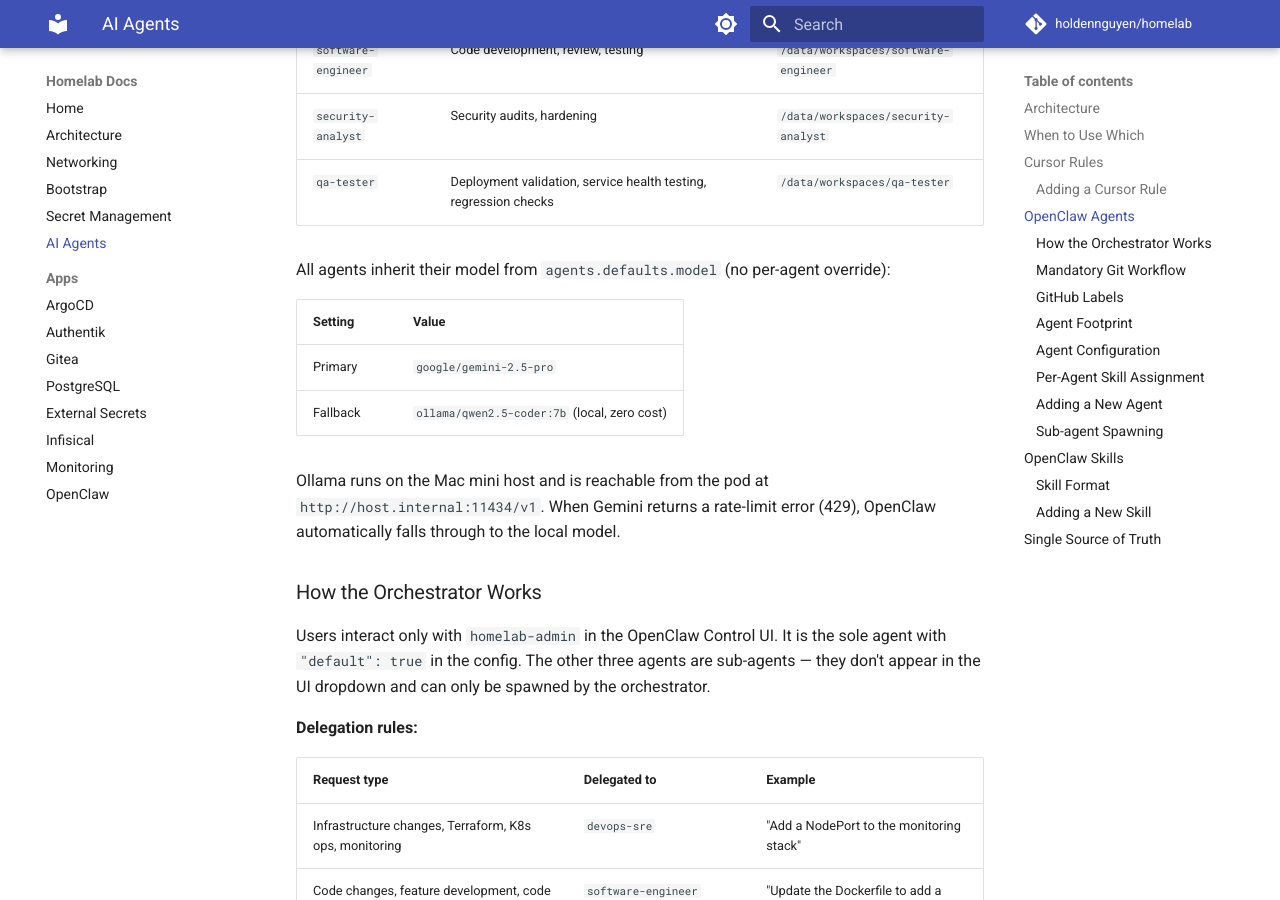
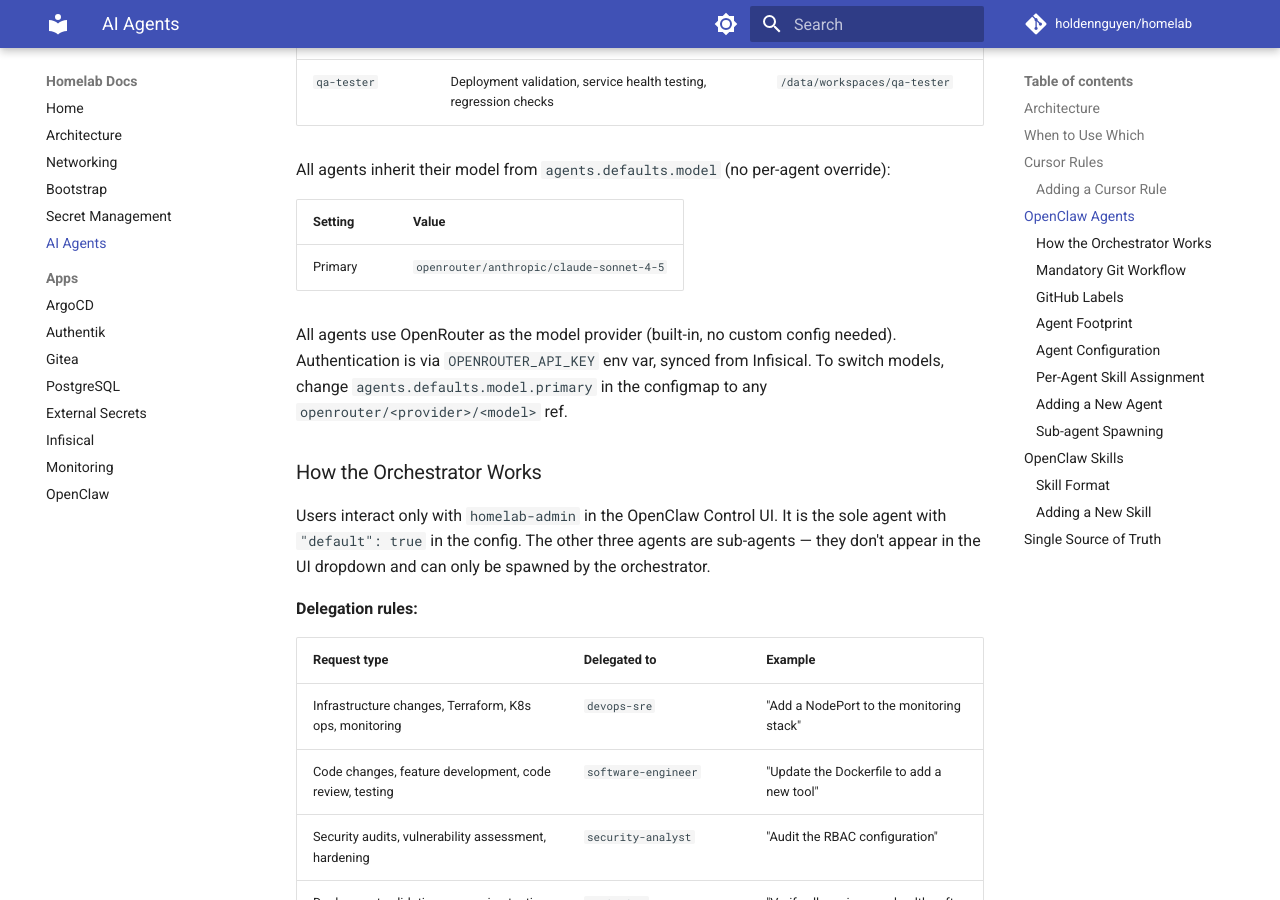
Before and after one commit to haingth77/homelab, an MkDocs documentation site: the page built from docs/ai-agents.md, in a window 1280 px wide and 900 px high, scrolled down 2864 px. Built offline with MkDocs 1.6.1 and Material for MkDocs 9.7.7, drawn with Linux system fonts in a browser that asks for light colours; comment, search, counter and statistics services are not loaded.

Commit message:
feat: replace Gemini + Ollama with OpenRouter as primary model provider
- Remove Ollama provider config and all per-agent model overrides
- Remove Gemini API key from ExternalSecret and deployment env
- Set OpenRouter (anthropic/claude-sonnet-4-5) as the single model
  provider via agents.defaults.model.primary
- Add OPENROUTER_API_KEY to ExternalSecret and deployment env
- Uninstall Ollama and clean up local model data
- Update all documentation across 12 files: architecture diagrams,
  agent tables, secrets inventory, troubleshooting, and mermaid diagrams

Co-authored-by: Cursor <cursoragent@cursor.com>

```diff
--- a/docs/ai-agents.md
+++ b/docs/ai-agents.md
@@ -34,13 +34,11 @@ flowchart TD
         HA -->|"sessions_spawn"| QA
     end
 
-    subgraph models ["Model Providers"]
-        Gemini["google/gemini-2.5-pro\n(primary)"]
-        Ollama["ollama/qwen2.5-coder:7b\n(fallback)"]
+    subgraph models ["Model Provider"]
+        OpenRouterM["OpenRouter\nanthropic/claude-sonnet-4-5"]
     end
 
-    openclaw --> Gemini
-    Gemini -.->|"429 rate limit"| Ollama
+    openclaw --> OpenRouterM
 
     Skills -->|"hostPath /skills"| openclaw
     AgentsMD -->|"hostPath → init container"| openclaw
@@ -100,10 +98,9 @@ All agents inherit their model from `agents.defaults.model` (no per-agent overri
 
 | Setting | Value |
 |---|---|
-| Primary | `google/gemini-2.5-pro` |
-| Fallback | `ollama/qwen2.5-coder:7b` (local, zero cost) |
+| Primary | `openrouter/anthropic/claude-sonnet-4-5` |
 
-Ollama runs on the Mac mini host and is reachable from the pod at `http://host.internal:11434/v1`. When Gemini returns a rate-limit error (429), OpenClaw automatically falls through to the local model.
+All agents use OpenRouter as the model provider (built-in, no custom config needed). Authentication is via `OPENROUTER_API_KEY` env var, synced from Infisical. To switch models, change `agents.defaults.model.primary` in the configmap to any `openrouter/<provider>/<model>` ref.
 
 ### How the Orchestrator Works
 
```
Also changed, not shown: README.md (+1 -1 lines), docs/architecture.md (+2 -7 lines), docs/secret-management.md (+2 -2 lines), k8s/apps/external-secrets/README.md (+1 -1 lines), k8s/apps/infisical/README.md (+2 -2 lines), k8s/apps/openclaw/README.md (+23 -66 lines), skills/homelab-admin/SKILL.md (+1 -1 lines), skills/secret-management/SKILL.md (+1 -1 lines), 3 other files.
